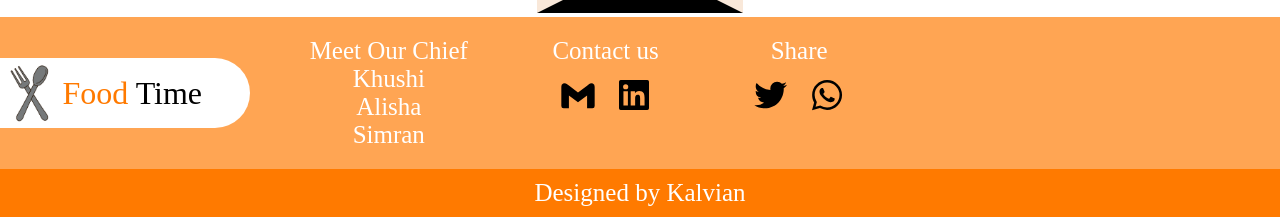
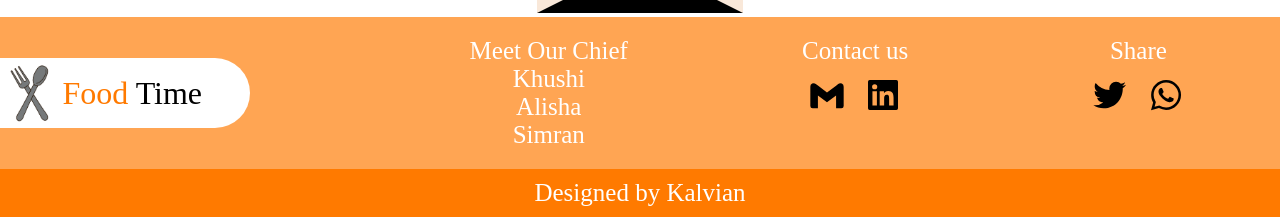
Before and after one commit to KhushiNain/FoodTime, a plain HTML site: page index.html in a window 1280 px wide. Shown: the part 743-960 px from the top of the page. Drawn offline with Linux system fonts and the light colour scheme; no server answers; a web font is replaced by a local one.

Commit message:
FoodTime

```diff
--- a/style.css
+++ b/style.css
@@ -253,7 +253,7 @@ header p{
     background-color: #FFA553;
     margin-top: 20px;
     flex-wrap: wrap;
-    padding-right: 30%;
+    /* padding-right: 30%; */
 }
 .bottom-logo{
     width: 250px;
```
